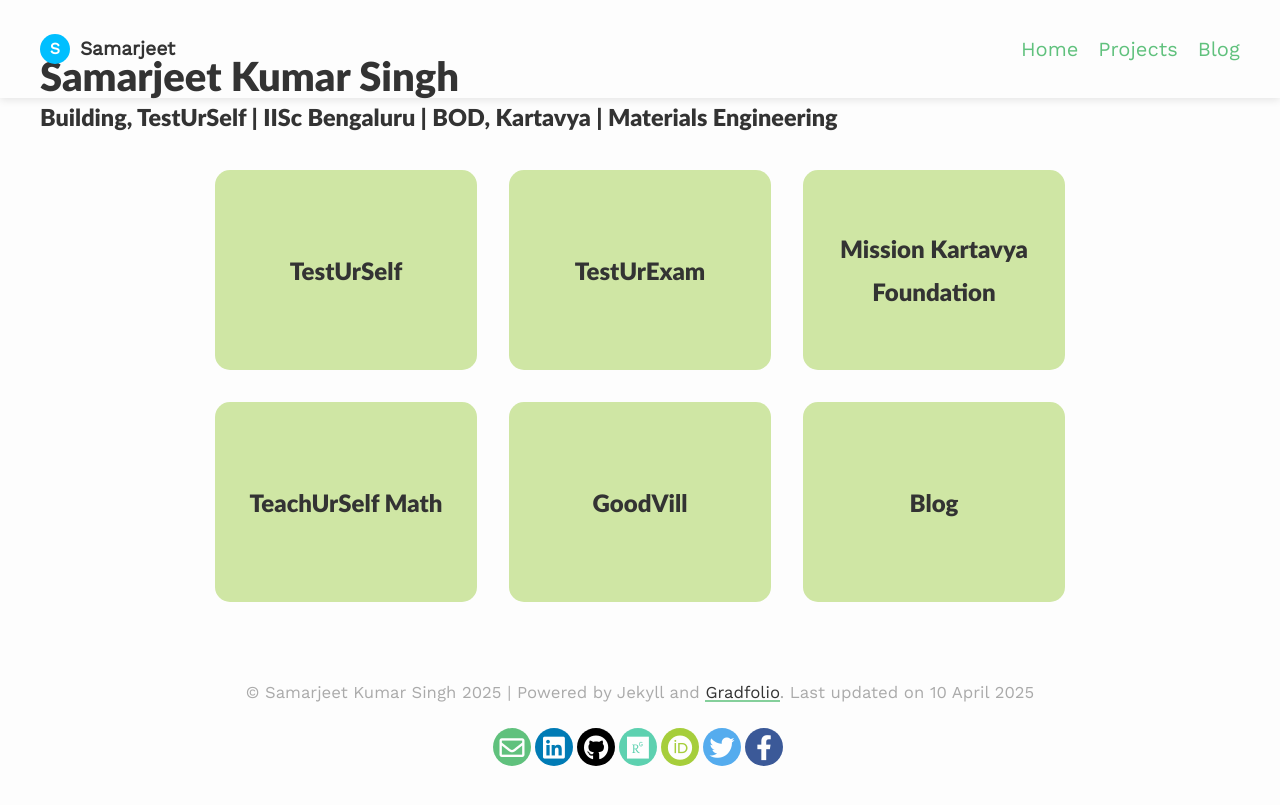
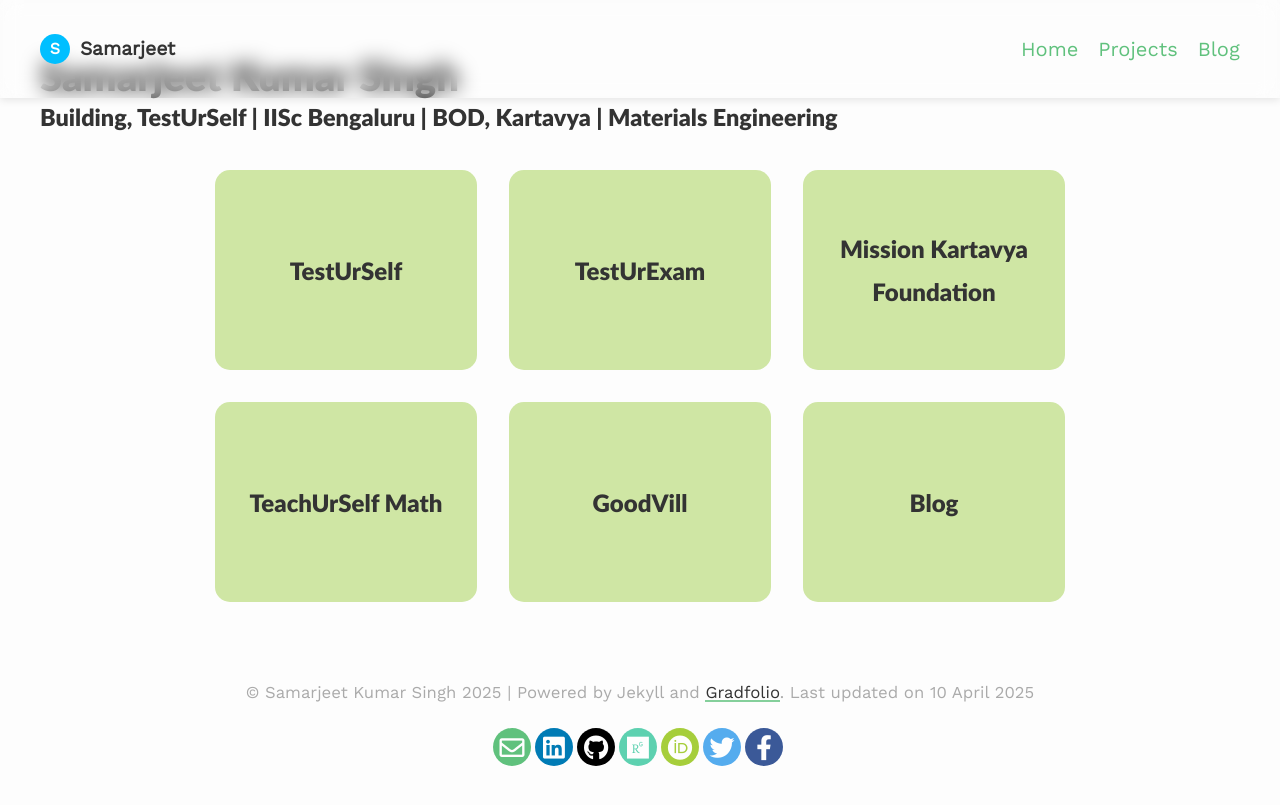
Before and after one commit to Samarjeetkumarsingh/website, a Jekyll site: the page built from _pages/projects.md, in a window 1280 px wide and 900 px high. Shown: the top 805 px of the window. Built offline with Jekyll 4.4.1, drawn with Linux system fonts in a browser that asks for light colours; nearby versions of some CDN libraries.

Commit message:
Update navigation.html

```diff
--- a/_includes/navigation.html
+++ b/_includes/navigation.html
@@ -18,6 +18,9 @@
     width: 100%;
     z-index: 1000;
     left: 0;
+       backdrop-filter: blur(10px); /* Adds the blur */
+  -webkit-backdrop-filter: blur(10px); /* Safari support */
+  box-shadow: 0 2px 8px rgba(0, 0, 0, 0.1);
     }
 
     .container {
```
